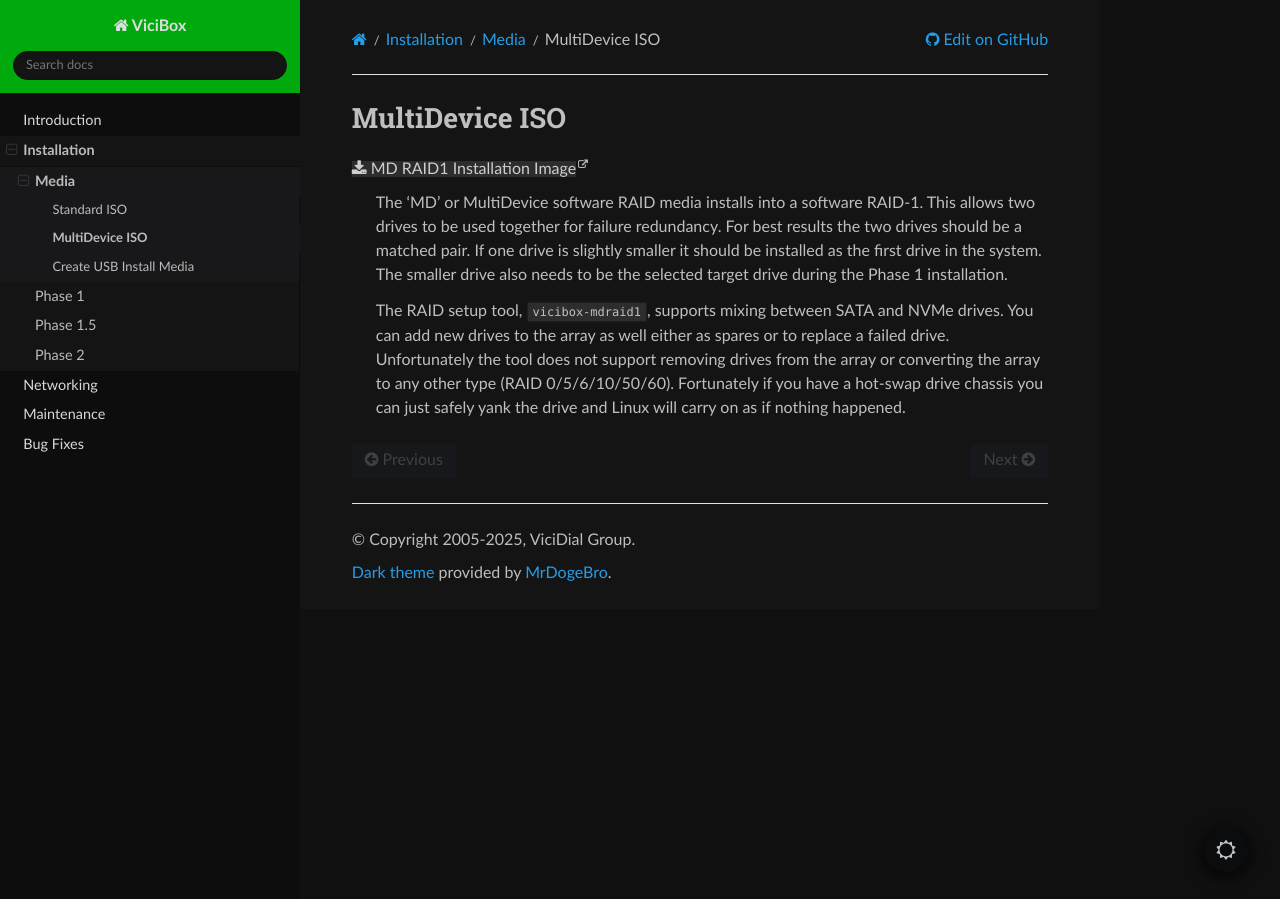
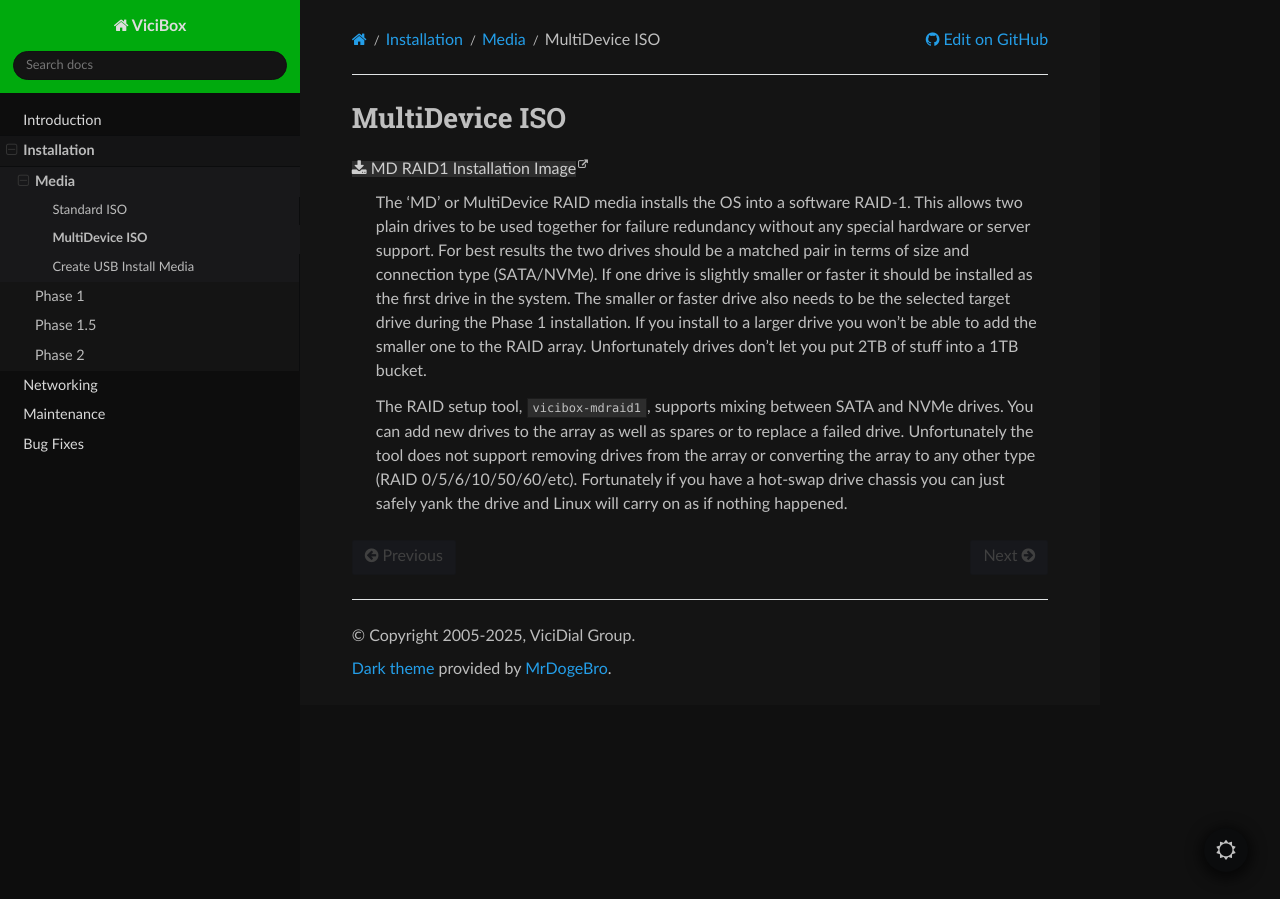
Before and after one commit to jamesvici/vicibox, a Sphinx documentation site: the page built from docs/source/installation/media/media-md.rst, in a window 1280 px wide. Built offline with Sphinx 7.4.7 and the Read the Docs theme 3.1.0, drawn with Linux system fonts in a browser that asks for light colours.

Commit message:
Install image type clarification

```diff
--- a/docs/source/installation/media/media-md.rst
+++ b/docs/source/installation/media/media-md.rst
@@ -3,6 +3,6 @@
 MultiDevice ISO
 ===============
 :download:`MD RAID1 Installation Image <https://download.vicidial.com/iso/vicibox/server/ViciBox_V12.x86_64-12.0.1-md.iso>`
-    The 'MD' or MultiDevice software RAID media installs into a software RAID-1. This allows two drives to be used together for failure redundancy. For best results the two drives should be a matched pair. If one drive is slightly smaller it should be installed as the first drive in the system. The smaller drive also needs to be the selected target drive during the Phase 1 installation.
+    The 'MD' or MultiDevice RAID media installs the OS into a software RAID-1. This allows two plain drives to be used together for failure redundancy without any special hardware or server support. For best results the two drives should be a matched pair in terms of size and connection type (SATA/NVMe). If one drive is slightly smaller or faster it should be installed as the first drive in the system. The smaller or faster drive also needs to be the selected target drive during the Phase 1 installation. If you install to a larger drive you won't be able to add the smaller one to the RAID array. Unfortunately drives don't let you put 2TB of stuff into a 1TB bucket.
 
-    The RAID setup tool, ``vicibox-mdraid1``, supports mixing between SATA and NVMe drives. You can add new drives to the array as well either as spares or to replace a failed drive. Unfortunately the tool does not support removing drives from the array or converting the array to any other type (RAID 0/5/6/10/50/60). Fortunately if you have a hot-swap drive chassis you can just safely yank the drive and Linux will carry on as if nothing happened.
+    The RAID setup tool, ``vicibox-mdraid1``, supports mixing between SATA and NVMe drives. You can add new drives to the array as well as spares or to replace a failed drive. Unfortunately the tool does not support removing drives from the array or converting the array to any other type (RAID 0/5/6/10/50/60/etc). Fortunately if you have a hot-swap drive chassis you can just safely yank the drive and Linux will carry on as if nothing happened.
--- a/docs/source/installation/media/media-std.rst
+++ b/docs/source/installation/media/media-std.rst
@@ -3,4 +3,4 @@
 Standard ISO
 ============
 :download:`Standard Installation Image <https://download.vicidial.com/iso/vicibox/server/ViciBox_V12.x86_64-12.0.1.iso>`
-    The 'standard' version is for installation into a system with a single drive. If you have a hardware RAID card then this is the image to use. When in doubt this is likely the easiest option to install.
+    The 'standard' version is for installation into a system with a single drive. It's the idea option if you have a Hardware RAID, a Network or SAN you boot from, or are using a VM Guest for install. It's also the least involved to setup since it lacks the MD software RAID.
```
